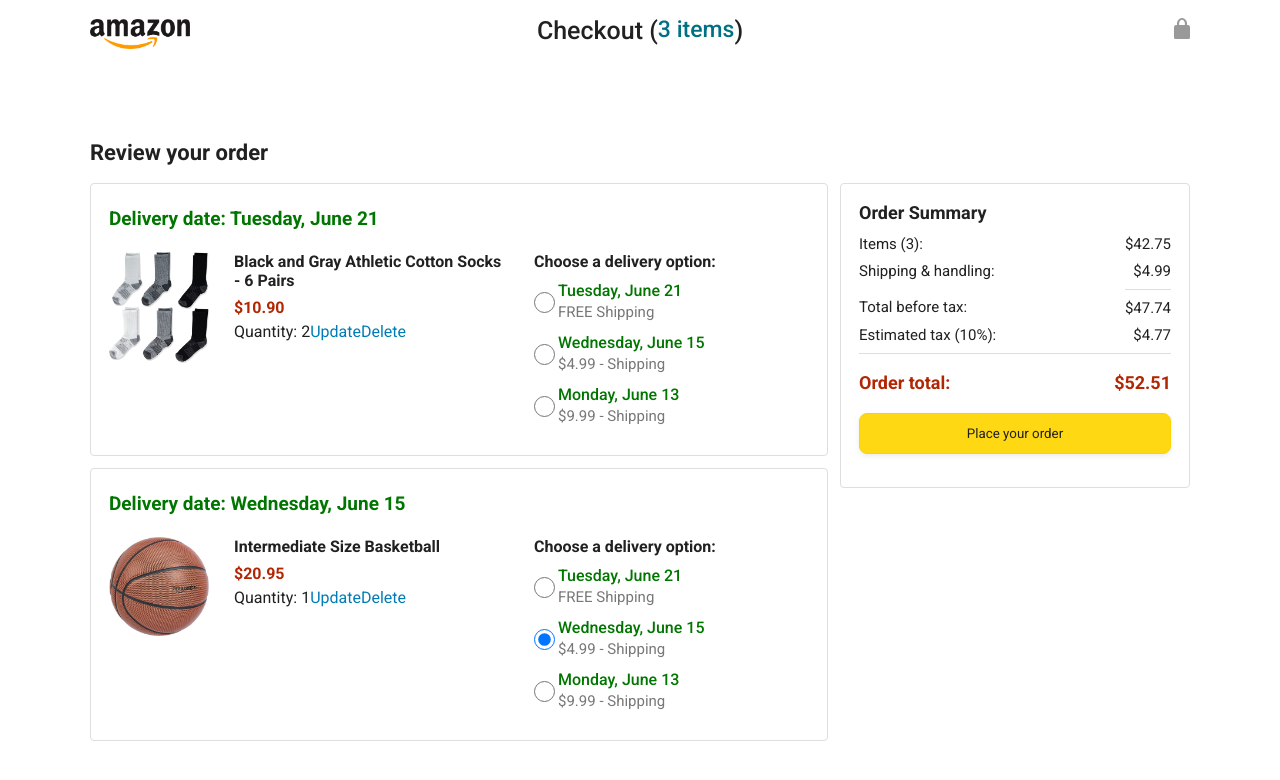
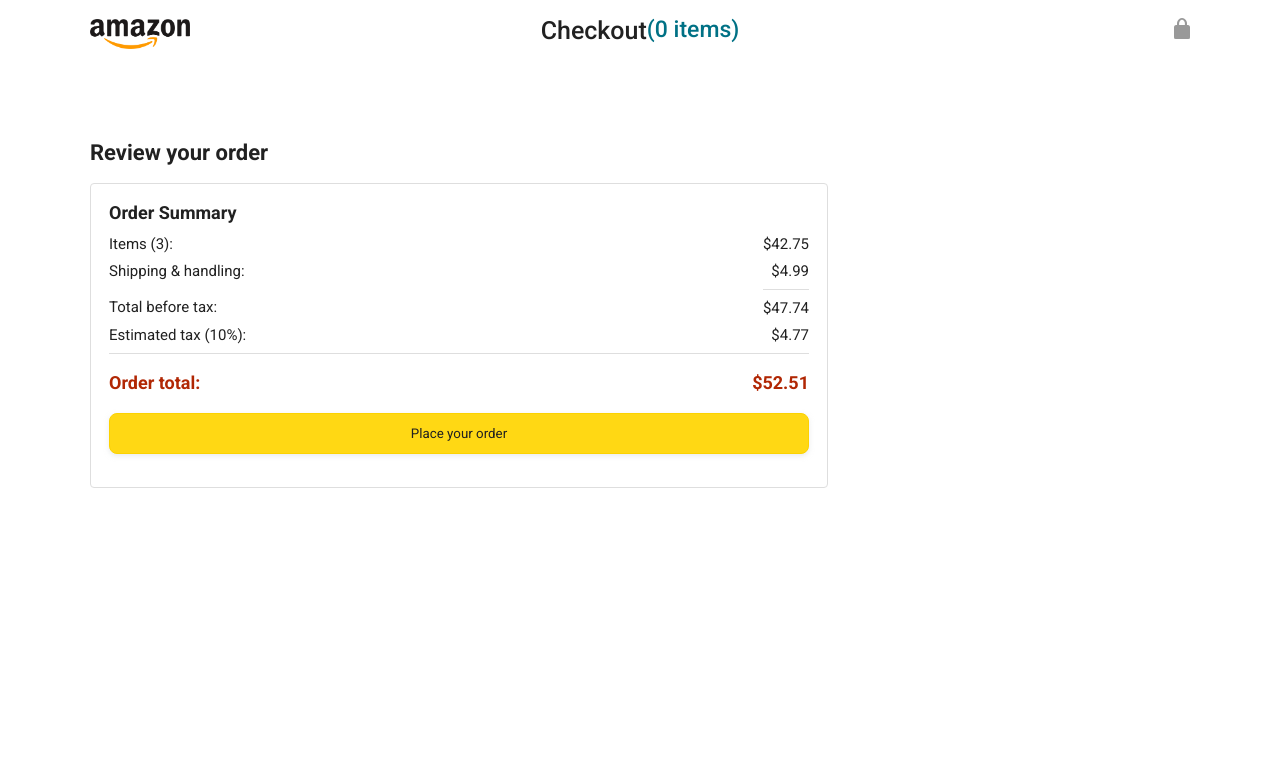
Before and after one commit to paul-murithi/Amazon-Ecommerce-clone, a React (Vite) app in the folder frontend/: page /checkout in a window 1280 px wide. Shown: the top 780 px of the page. Built offline with nearby package versions, Linux system fonts and the light colour scheme.

Commit message:
Minor update
Added the orders page.
Created cart context to manage complex state which is shared by other components.
Replaced HTML anchor tags with modern history aware Link tags from react-router-dom.
Added logic for the Checkout page (Calculate delivery date based on delivery methods).

```diff
--- a/frontend/src/App.jsx
+++ b/frontend/src/App.jsx
@@ -1,7 +1,9 @@
 import Home from "./pages/Home/Home";
 import Checkout from "./pages/Checkout/Checkout";
+import Orders from "./pages/Orders/Orders";
 import "./global.css";
 import { createBrowserRouter, RouterProvider } from "react-router-dom";
+import { CartProvider } from "./Context/CartProvider";
 
 const router = createBrowserRouter([
   {
@@ -11,6 +13,10 @@ const router = createBrowserRouter([
   {
     path: "/checkout",
     element: <Checkout />,
+  },
+  {
+    path: "/orders",
+    element: <Orders />,
   },
 ]);
 
--- /dev/null
+++ b/frontend/src/Context/CartProvider.jsx
@@ -0,0 +1,46 @@
+import React, { createContext, useContext, useState } from "react";
+
+const CartContext = createContext();
+
+export const useCart = () => useContext(CartContext);
+
+export const CartProvider = ({ children }) => {
+  const [cart, setCart] = useState([]);
+  const [visibleAddedToCart, setVisibleAddedToCart] = useState(null);
+
+  const addToCart = (productID) => {
+    const matchingItem = cart.find((item) => item.productId === productID);
+
+    if (matchingItem) {
+      setCart((prevCart) =>
+        prevCart.map((item) =>
+          item.productId === productID
+            ? { ...item, quantity: item.quantity + 1 }
+            : item
+        )
+      );
+    } else {
+      setCart((prevCart) => [
+        ...prevCart,
+        { productId: productID, quantity: 1 },
+      ]);
+    }
+
+    setVisibleAddedToCart(productID);
+
+    setTimeout(() => setVisibleAddedToCart(null), 2500);
+  };
+
+  return (
+    <CartContext.Provider
+      value={{
+        cart,
+        visibleAddedToCart,
+        addToCart,
+        cartQuantity: cart.reduce((acc, item) => acc + item.quantity, 0),
+      }}
+    >
+      {children}
+    </CartContext.Provider>
+  );
+};
--- a/frontend/src/components/navigation/Navigation.jsx
+++ b/frontend/src/components/navigation/Navigation.jsx
@@ -1,18 +1,19 @@
 import React from "react";
+import { Link } from "react-router-dom";
 import "./Navigation.css";
 
 const Navigation = ({ cartQuantity }) => {
   return (
     <nav className="amazon-header">
       <div className="amazon-header-left-section">
-        <a href="/" className="header-link">
+        <Link className="header-link" to="/">
           <img className="amazon-logo" src="/amazon-logo-white.png" />
           <img
             className="amazon-mobile-logo"
             src="/amazon-mobile-logo-white.png"
             alt="amazon-mobile-logo"
           />
-        </a>
+        </Link>
       </div>
 
       <div className="amazon-header-middle-section">
@@ -29,12 +30,12 @@ const Navigation = ({ cartQuantity }) => {
       </div>
 
       <div className="amazon-header-right-section">
-        <a className="orders-link header-link" href="orders.html">
+        <Link to="/orders" className="orders-link header-link">
           <span className="returns-text">Returns</span>
           <span className="orders-text">& Orders</span>
-        </a>
+        </Link>
 
-        <a className="cart-link header-link" href="/checkout">
+        <Link to="/checkout" className="cart-link header-link">
           <img
             className="cart-icon"
             src="/icons/cart-icon.png"
@@ -43,7 +44,7 @@ const Navigation = ({ cartQuantity }) => {
           />
           <div className="cart-quantity js-cart-quantity">{cartQuantity}</div>
           <div className="cart-text">Cart</div>
-        </a>
+        </Link>
       </div>
     </nav>
   );
--- a/frontend/src/main.jsx
+++ b/frontend/src/main.jsx
@@ -3,9 +3,12 @@ import { createRoot } from "react-dom/client";
 import { createBrowserRouter, RouterProvider } from "react-router-dom";
 import App from "./App.jsx";
 import "./global.css";
+import { CartProvider } from "./Context/CartProvider.jsx";
 
 createRoot(document.getElementById("root")).render(
   <StrictMode>
-    <App />
+    <CartProvider>
+      <App />
+    </CartProvider>
   </StrictMode>
 );
--- a/frontend/src/pages/Checkout/Checkout.jsx
+++ b/frontend/src/pages/Checkout/Checkout.jsx
@@ -1,36 +1,69 @@
-import React from "react";
+import React, { useEffect } from "react";
+import { useState } from "react";
 import OrderSummary from "../../components/OrderSummary/OrderSummary";
 import HeaderStyles from "./Header.module.css";
 import styles from "./Checkout.module.css";
+import { useCart } from "../../Context/CartProvider";
+import { Link } from "react-router-dom";
+
+const calculateDeliveryDate = (daysToAdd) => {
+  const date = new Date();
+  date.setDate(date.getDate() + daysToAdd);
+  return date.toDateString();
+};
 
 const Checkout = () => {
+  const { cart } = useCart();
+  const [deliveryOptions, setDeliveryOptions] = useState({});
+
+  const handleDeliveryOptionChange = (productId, option) => {
+    setDeliveryOptions((prev) => ({ ...prev, [productId]: option }));
+  };
+
+  const getDeliveryDate = (productId) => {
+    const option = deliveryOptions[productId];
+    switch (option) {
+      case "standard":
+        return calculateDeliveryDate(7);
+      case "express":
+        return calculateDeliveryDate(3);
+      case "overnight":
+        return calculateDeliveryDate(1);
+      default:
+        return "Select a delivery option";
+    }
+  };
+
+  useEffect(() => console.log(cart));
+
   return (
     <>
       <div className={HeaderStyles.checkout_header}>
         <div className={HeaderStyles.header_content}>
           <div className={HeaderStyles.checkout_header_left_section}>
-            <a href="/">
+            <Link to="/">
               <img
                 className={HeaderStyles.amazon_logo}
                 src="/amazon-logo.png"
+                alt="Amazon Logo"
               />
               <img
                 className={HeaderStyles.amazon_mobile_logo}
                 src="/amazon-mobile-logo.png"
+                alt="Amazon Mobile Logo"
               />
-            </a>
+            </Link>
           </div>
 
           <div className={HeaderStyles.checkout_header_middle_section}>
-            Checkout (
-            <a className={HeaderStyles.return_to_home_link} href="/">
-              3 items
-            </a>
-            )
+            Checkout
+            <Link to="/" className={HeaderStyles.return_to_home_link}>
+              ({cart.length} items)
+            </Link>
           </div>
 
           <div className={HeaderStyles.checkout_header_right_section}>
-            <img src="/icons/checkout-lock-icon.png" />
+            <img src="/icons/checkout-lock-icon.png" alt="Checkout Lock Icon" />
           </div>
         </div>
       </div>
@@ -39,25 +72,30 @@ const Checkout = () => {
 
         <div className={styles.checkoutGrid}>
           <div className={styles.orderSummary}>
-            <div className={styles.cartItemContainer}>
+            {cart.map((item) => (
+              <div key={item.productId} className={styles.cartItemContainer}>
                 <div className={styles.deliveryDate}>
-                Delivery date: Tuesday, June 21
+                  Delivery date: {getDeliveryDate(item.productId)}
                 </div>
 
                 <div className={styles.cartItemDetailsGrid}>
                   <img
                     className={styles.productImage}
-                  src="/products/athletic-cotton-socks-6-pairs.jpg"
+                    src={item.image}
+                    alt={item.name}
                   />
 
                   <div className={styles.cartItemDetails}>
-                  <div className={styles.productName}>
-                    Black and Gray Athletic Cotton Socks - 6 Pairs
+                    <div className={styles.productName}>{item.name}</div>
+                    <div className={styles.productPrice}>
+                      ${(item.priceCents / 100).toFixed(2)}
                     </div>
-                  <div className={styles.productPrice}>$10.90</div>
                     <div className={styles.productQuantity}>
                       <span>
-                      Quantity: <span className={styles.quantityLabel}>2</span>
+                        Quantity:{" "}
+                        <span className={styles.quantityLabel}>
+                          {item.quantity}
+                        </span>
                       </span>
                       <span
                         className={`${styles.updateQuantityLink} link-primary`}
@@ -80,12 +118,15 @@ const Checkout = () => {
                       <input
                         type="radio"
                         className={styles.deliveryOptionInput}
-                      name="delivery-option"
-                      id="delivery-option-1"
+                        name={`delivery-option-${item.productId}`}
+                        id={`delivery-option-${item.productId}-1`}
+                        onChange={() =>
+                          handleDeliveryOptionChange(item.productId, "standard")
+                        }
                       />
-                    <label htmlFor="delivery-option-1">
+                      <label htmlFor={`delivery-option-${item.productId}-1`}>
                         <div className={styles.deliveryOptionDate}>
-                        Tuesday, June 21
+                          {calculateDeliveryDate(7)}
                         </div>
                         <div className={styles.deliveryOptionPrice}>
                           FREE Shipping
@@ -96,12 +137,15 @@ const Checkout = () => {
                       <input
                         type="radio"
                         className={styles.deliveryOptionInput}
-                      name="delivery-option"
-                      id="delivery-option-2"
+                        name={`delivery-option-${item.productId}`}
+                        id={`delivery-option-${item.productId}-2`}
+                        onChange={() =>
+                          handleDeliveryOptionChange(item.productId, "express")
+                        }
                       />
-                    <label htmlFor="delivery-option-2">
+                      <label htmlFor={`delivery-option-${item.productId}-2`}>
                         <div className={styles.deliveryOptionDate}>
-                        Wednesday, June 15
+                          {calculateDeliveryDate(3)}
                         </div>
                         <div className={styles.deliveryOptionPrice}>
                           $4.99 - Shipping
@@ -112,12 +156,18 @@ const Checkout = () => {
                       <input
                         type="radio"
                         className={styles.deliveryOptionInput}
-                      name="delivery-option"
-                      id="delivery-option-3"
+                        name={`delivery-option-${item.productId}`}
+                        id={`delivery-option-${item.productId}-3`}
+                        onChange={() =>
+                          handleDeliveryOptionChange(
+                            item.productId,
+                            "overnight"
+                          )
+                        }
                       />
-                    <label htmlFor="delivery-option-3">
+                      <label htmlFor={`delivery-option-${item.productId}-3`}>
                         <div className={styles.deliveryOptionDate}>
-                        Monday, June 13
+                          {calculateDeliveryDate(1)}
                         </div>
                         <div className={styles.deliveryOptionPrice}>
                           $9.99 - Shipping
@@ -127,97 +177,10 @@ const Checkout = () => {
                   </div>
                 </div>
               </div>
-
-            <div className={styles.cartItemContainer}>
-              <div className={styles.deliveryDate}>
-                Delivery date: Wednesday, June 15
-              </div>
-
-              <div className={styles.cartItemDetailsGrid}>
-                <img
-                  className={styles.productImage}
-                  src="/products/intermediate-composite-basketball.jpg"
-                />
-
-                <div className={styles.cartItemDetails}>
-                  <div className={styles.productName}>
-                    Intermediate Size Basketball
-                  </div>
-                  <div className={styles.productPrice}>$20.95</div>
-                  <div className={styles.productQuantity}>
-                    <span>
-                      Quantity: <span className={styles.quantityLabel}>1</span>
-                    </span>
-                    <span
-                      className={`${styles.updateQuantityLink} link-primary`}
-                    >
-                      Update
-                    </span>
-                    <span
-                      className={`${styles.deleteQuantityLink} link-primary`}
-                    >
-                      Delete
-                    </span>
-                  </div>
-                </div>
-
-                <div className={styles.deliveryOptions}>
-                  <div className={styles.deliveryOptionsTitle}>
-                    Choose a delivery option:
-                  </div>
-
-                  <div className={styles.deliveryOption}>
-                    <input
-                      type="radio"
-                      className={styles.deliveryOptionInput}
-                      name="delivery-option-2"
-                    />
-                    <div>
-                      <div className={styles.deliveryOptionDate}>
-                        Tuesday, June 21
-                      </div>
-                      <div className={styles.deliveryOptionPrice}>
-                        FREE Shipping
-                      </div>
-                    </div>
-                  </div>
-                  <div className={styles.deliveryOption}>
-                    <input
-                      type="radio"
-                      checked
-                      className={styles.deliveryOptionInput}
-                      name="delivery-option-2"
-                    />
-                    <div>
-                      <div className={styles.deliveryOptionDate}>
-                        Wednesday, June 15
-                      </div>
-                      <div className={styles.deliveryOptionPrice}>
-                        $4.99 - Shipping
-                      </div>
-                    </div>
-                  </div>
-                  <div className={styles.deliveryOption}>
-                    <input
-                      type="radio"
-                      className={styles.deliveryOptionInput}
-                      name="delivery-option-2"
-                    />
-                    <div>
-                      <div className={styles.deliveryOptionDate}>
-                        Monday, June 13
-                      </div>
-                      <div className={styles.deliveryOptionPrice}>
-                        $9.99 - Shipping
-                      </div>
-                    </div>
-                  </div>
-                </div>
-              </div>
-            </div>
-          </div>
+            ))}
 
             <OrderSummary />
+          </div>
         </div>
       </div>
     </>
--- a/frontend/src/pages/Home/Home.jsx
+++ b/frontend/src/pages/Home/Home.jsx
@@ -4,39 +4,39 @@ import Navigation from "../../components/navigation/Navigation";
 import CardGrid from "../../components/HomeItemsGrid/CardGrid";
 import Checkout from "../Checkout/Checkout";
 import data from "../../data/products";
+import { useCart } from "../../Context/CartProvider";
 
 const Home = () => {
-  const [cart, setCart] = useState([]);
-  const [visibleAddedToCart, setVisibleAddedToCart] = useState(null);
+  const { cart, addToCart, visibleAddedToCart, cartQuantity } = useCart();
+  // const [cart, setCart] = useState([]);
+  // const [visibleAddedToCart, setVisibleAddedToCart] = useState(null);
 
-  const addToCart = (productID) => {
-    const matchingItem = cart.find((item) => item.productId === productID);
+  // const addToCart = (productID) => {
+  //   const matchingItem = cart.find((item) => item.productId === productID);
 
-    if (matchingItem) {
-      setCart((prevCart) =>
-        prevCart.map((item) =>
-          item.productId === productID
-            ? { ...item, quantity: item.quantity + 1 }
-            : item
-        )
-      );
-    } else {
-      setCart((prevCart) => [
-        ...prevCart,
-        { productId: productID, quantity: 1 },
-      ]);
-    }
+  //   if (matchingItem) {
+  //     setCart((prevCart) =>
+  //       prevCart.map((item) =>
+  //         item.productId === productID
+  //           ? { ...item, quantity: item.quantity + 1 }
+  //           : item
+  //       )
+  //     );
+  //   } else {
+  //     setCart((prevCart) => [
+  //       ...prevCart,
+  //       { productId: productID, quantity: 1 },
+  //     ]);
+  //   }
 
-    setVisibleAddedToCart(productID);
+  //   setVisibleAddedToCart(productID);
 
-    setTimeout(() => setVisibleAddedToCart(null), 2500);
-  };
+  //   setTimeout(() => setVisibleAddedToCart(null), 2500);
+  // };
 
   return (
     <>
-      <Navigation
-        cartQuantity={cart.reduce((acc, item) => acc + item.quantity, 0)}
-      />
+      <Navigation cartQuantity={cartQuantity} />
       <div className="main">
         <div className="products-grid">
           <CardGrid
--- /dev/null
+++ b/frontend/src/pages/Orders/Orders.jsx
@@ -0,0 +1,7 @@
+import React from "react";
+
+const Orders = () => {
+  return <div>Orders</div>;
+};
+
+export default Orders;
```
Lines whose indentation alone changed are shown as unchanged.
